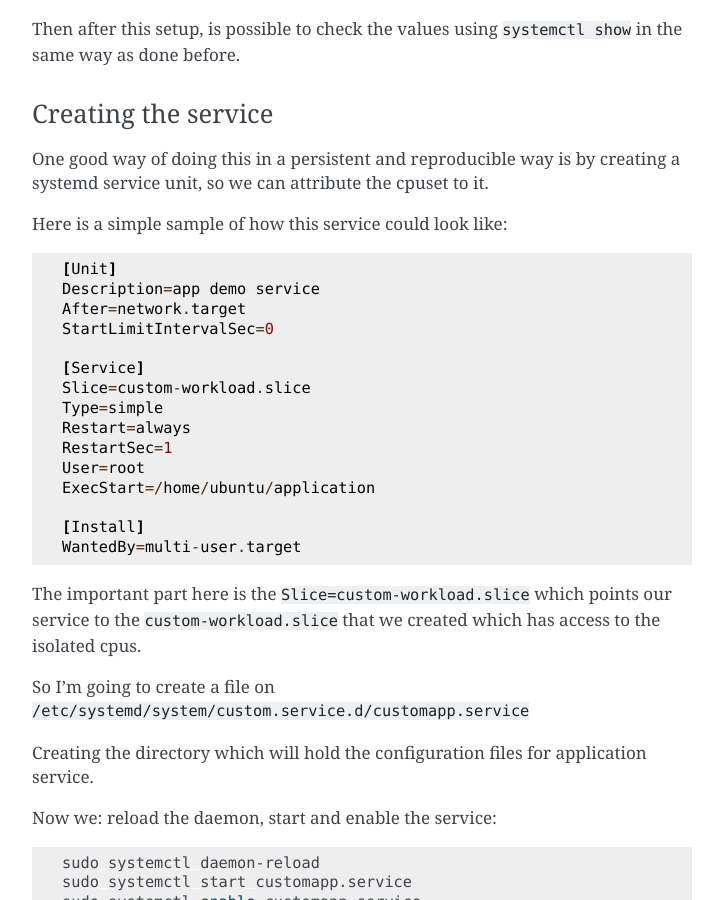
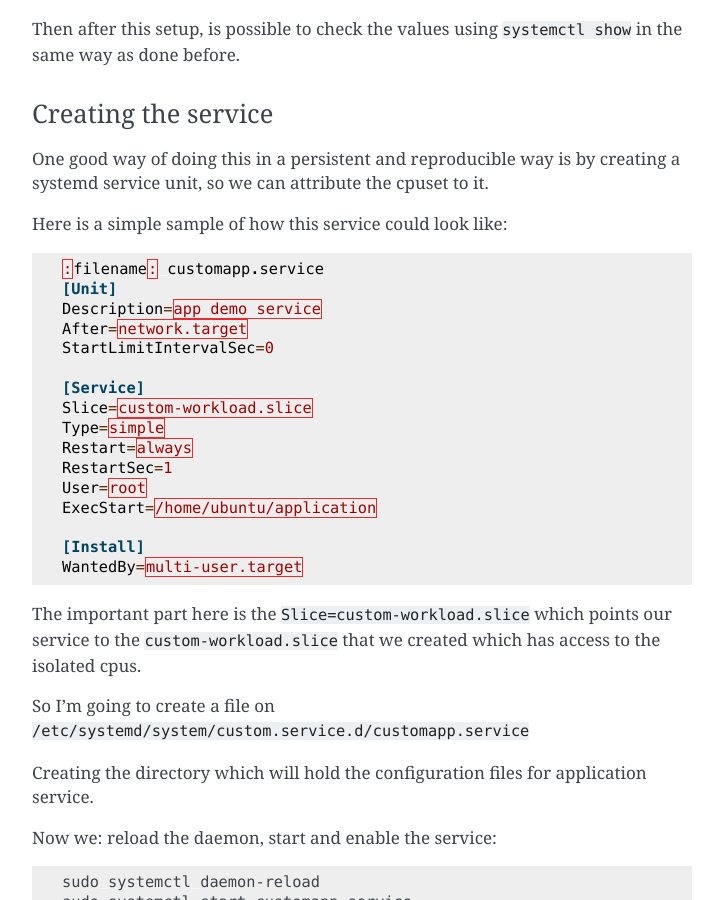
Before and after one commit to canonical/real-time-ubuntu-docs, a Sphinx documentation site: the page built from docs/how-to/using-cpu-sets.md, in a window 1280 px wide and 900 px high, scrolled down 3895 px. Shown: the whole window, without its empty margins (388-1111 px from the left). Built offline with Sphinx 7.4.7, drawn with Linux system fonts in a browser that asks for light colours.

Commit message:
fix: rtd build failure about code block
Signed-off-by: Lincoln Wallace <lincoln.wallace@canonical.com>

````diff
--- a/docs/how-to/using-cpu-sets.md
+++ b/docs/how-to/using-cpu-sets.md
@@ -171,7 +171,7 @@
 One good way of doing this in a persistent and reproducible way is by creating a systemd service unit, so we can attribute the cpuset to it.
 
 Here is a simple sample of how this service could look like:
-```{code}
+```toml
 :filename: customapp.service
 [Unit]
 Description=app demo service
````
